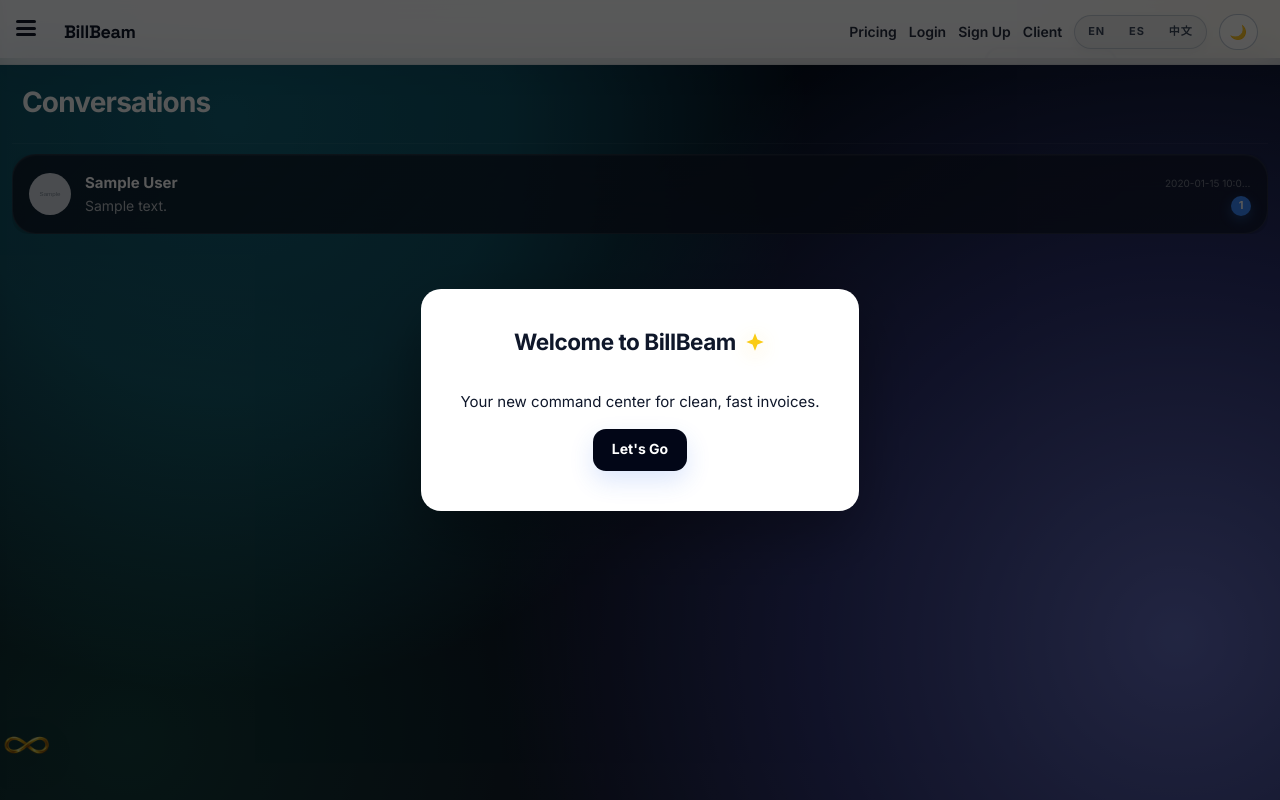
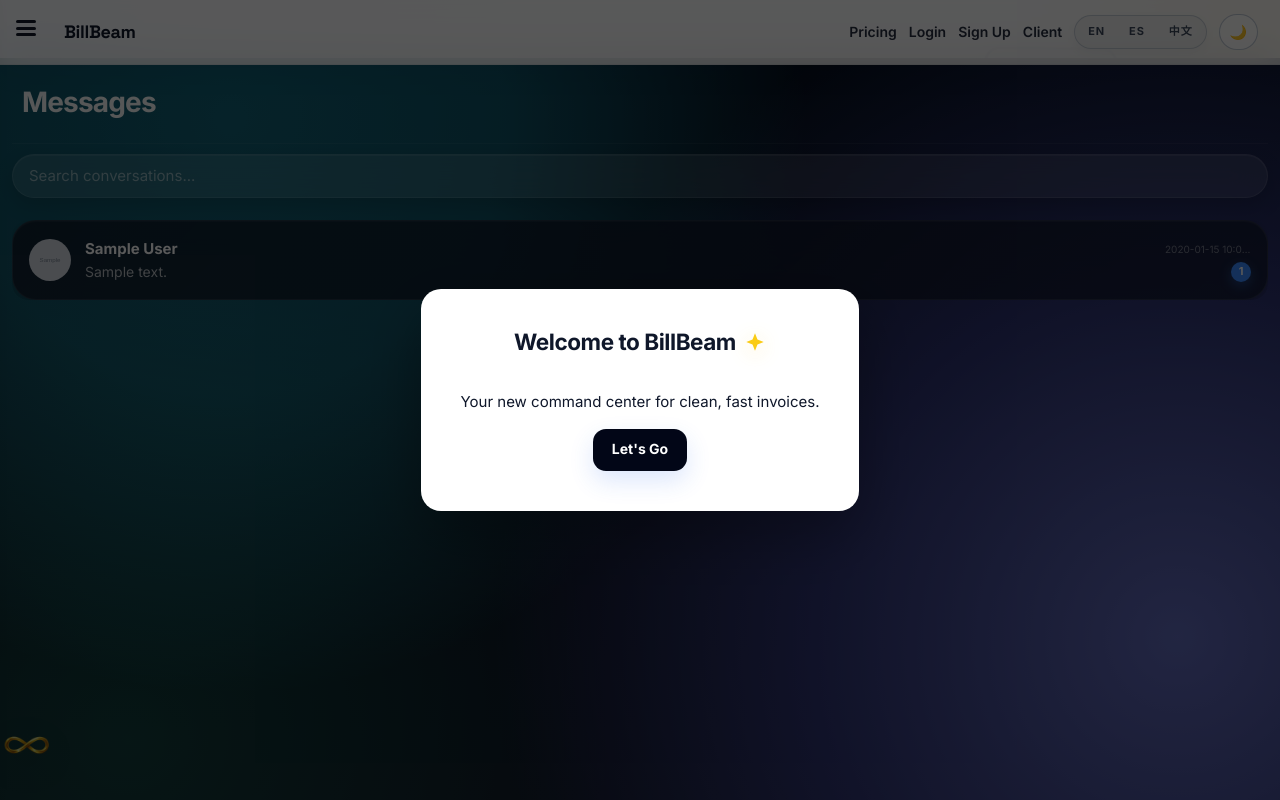
Before and after one commit to mikecalderon742-cell/invoice-app-v2, a Flask app: template templates/messages.html in a window 1280 px wide. Run offline with Flask 3, Linux system fonts and the light colour scheme; the template is opened without the code that fills it: most values are stand-ins (such as "Sample title", 1, 10 or a date in 2020); grey boxes marked "Sample" are stand-in pictures; data that the repository does not hold is empty; parts of the project's set-up code (start-up, migrations or seed data) failed here and were passed over; some libraries are stand-ins or nearby versions.

Commit message:
Add messages name

```diff
--- a/templates/messages.html
+++ b/templates/messages.html
@@ -76,6 +76,46 @@ html, body {
     border-bottom: 1px solid rgba(255,255,255,0.05);
 
     margin-bottom: 10px;
+}
+
+.messages-search-wrap {
+    padding: 0 0 12px;
+}
+
+.messages-search {
+    width: 100%;
+    height: 44px;
+
+    padding: 0 16px;
+
+    border-radius: 999px;
+    border: 1px solid rgba(255,255,255,0.10);
+
+    background: rgba(255,255,255,0.10);
+    color: white;
+
+    font-size: 15px;
+    outline: none;
+
+    backdrop-filter: blur(16px);
+    -webkit-backdrop-filter: blur(16px);
+
+    box-shadow:
+        inset 0 1px 0 rgba(255,255,255,0.08),
+        0 8px 20px rgba(0,0,0,0.16);
+}
+
+.messages-search::placeholder {
+    color: rgba(255,255,255,0.48);
+}
+
+.messages-search:focus {
+    border-color: rgba(56,189,248,0.45);
+    background: rgba(255,255,255,0.14);
+
+    box-shadow:
+        0 0 0 3px rgba(56,189,248,0.12),
+        inset 0 1px 0 rgba(255,255,255,0.10);
 }
 
 .convo-item {
@@ -465,7 +505,17 @@ html, body {
 <div class="messages-shell">
 
     <div class="convo-list">
-        <div class="convo-header">Conversations</div>
+        <div class="convo-header">Messages</div>
+
+<div class="messages-search-wrap">
+    <input
+        id="conversationSearch"
+        class="messages-search"
+        type="text"
+        placeholder="Search conversations..."
+        autocomplete="off"
+    >
+</div>
 
 {% for convo in conversations %}
 <div class="convo-item-wrapper">
@@ -551,6 +601,24 @@ html, body {
 const CURRENT_USER_ID = {{ current_user.id }};
 
 let currentConversationId = null;
+
+const conversationSearch = document.getElementById("conversationSearch");
+
+if (conversationSearch) {
+    conversationSearch.addEventListener("input", () => {
+        const searchTerm = conversationSearch.value.trim().toLowerCase();
+
+        document.querySelectorAll(".convo-item-wrapper").forEach(wrapper => {
+            const item = wrapper.querySelector(".convo-item");
+            const name = item?.dataset?.name?.toLowerCase() || "";
+            const preview = wrapper.querySelector(".convo-preview")?.innerText?.toLowerCase() || "";
+
+            const matches = name.includes(searchTerm) || preview.includes(searchTerm);
+
+            wrapper.style.display = matches ? "block" : "none";
+        });
+    });
+}
 
 // ==========================
 // OPEN CONVERSATION
```
